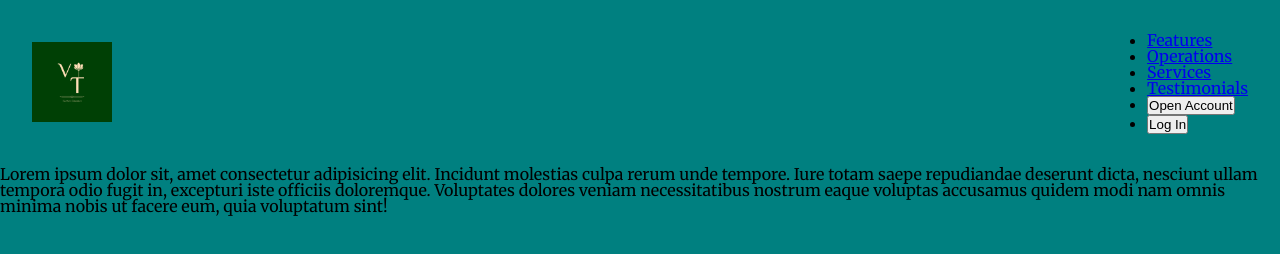
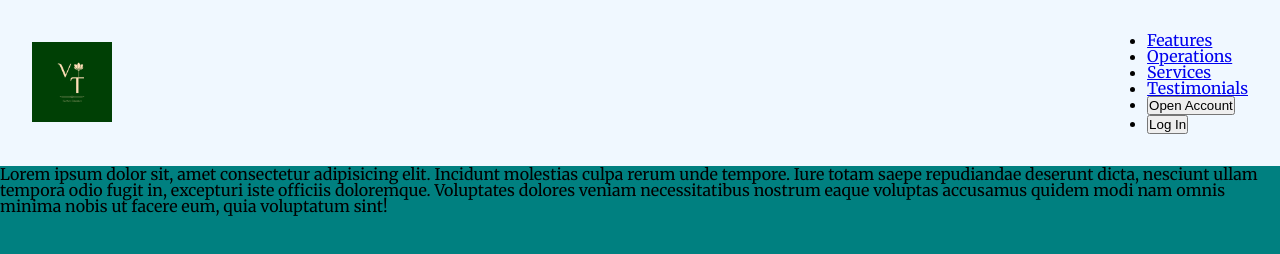
Before and after one commit to PrayagTandon/Vortex-Finance, a website: page index.html in a window 1280 px wide. Drawn offline with Linux system fonts and the light colour scheme.

Commit message:
setting up the header

```diff
--- a/sass/layouts/_header.scss
+++ b/sass/layouts/_header.scss
@@ -11,6 +11,8 @@
         align-items: center;
         padding: 2rem;
 
+        background-color: aliceblue;
+
         &--logo-container {
             img {
                 width: 5rem;
```
Also changed, not shown: CSS/style.css, 1 other file.
